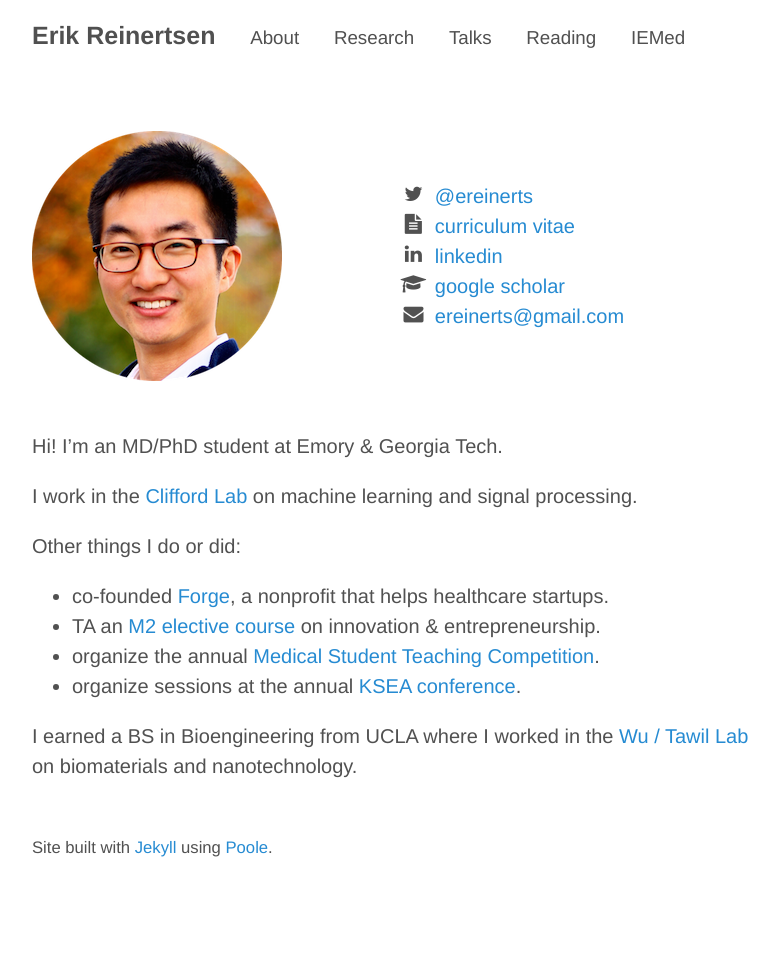
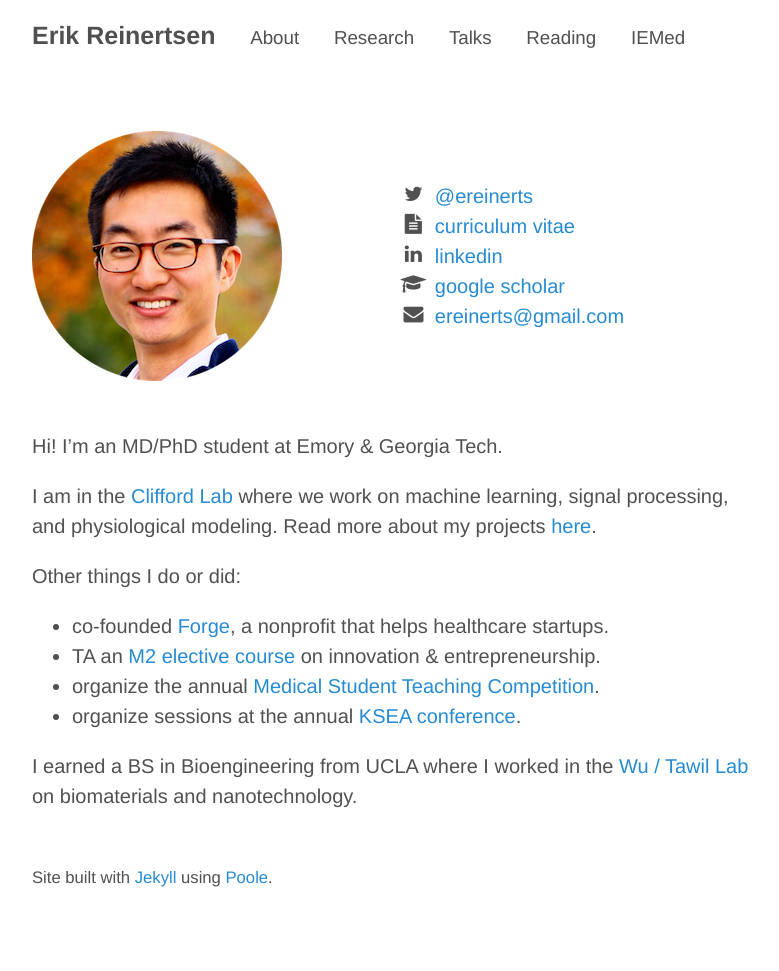
Before and after one commit to erikr/erikr.github.io, a Jekyll site: the page built from about.md, in a window 1280 px wide. Shown: the whole page, without its empty margins (248-1027 px from the left). Built offline with Jekyll 4.4.1, drawn with Linux system fonts in a browser that asks for light colours; nearby versions of some CDN libraries; before the commit the page ends 941 px from its top, so only the background shows below that.

Commit message:
updated about

```diff
--- a/about.md
+++ b/about.md
@@ -21,7 +21,7 @@ title: ""
 
 Hi! I'm an MD/PhD student at Emory & Georgia Tech.
 
-I work in the [Clifford Lab](http://gdclifford.info) on machine learning and signal processing.
+I am in the [Clifford Lab](http://gdclifford.info) where we work on machine learning, signal processing, and physiological modeling. Read more about my projects [here](http://erikreinertsen.com/research/).
 
 Other things I do or did:
 
```
